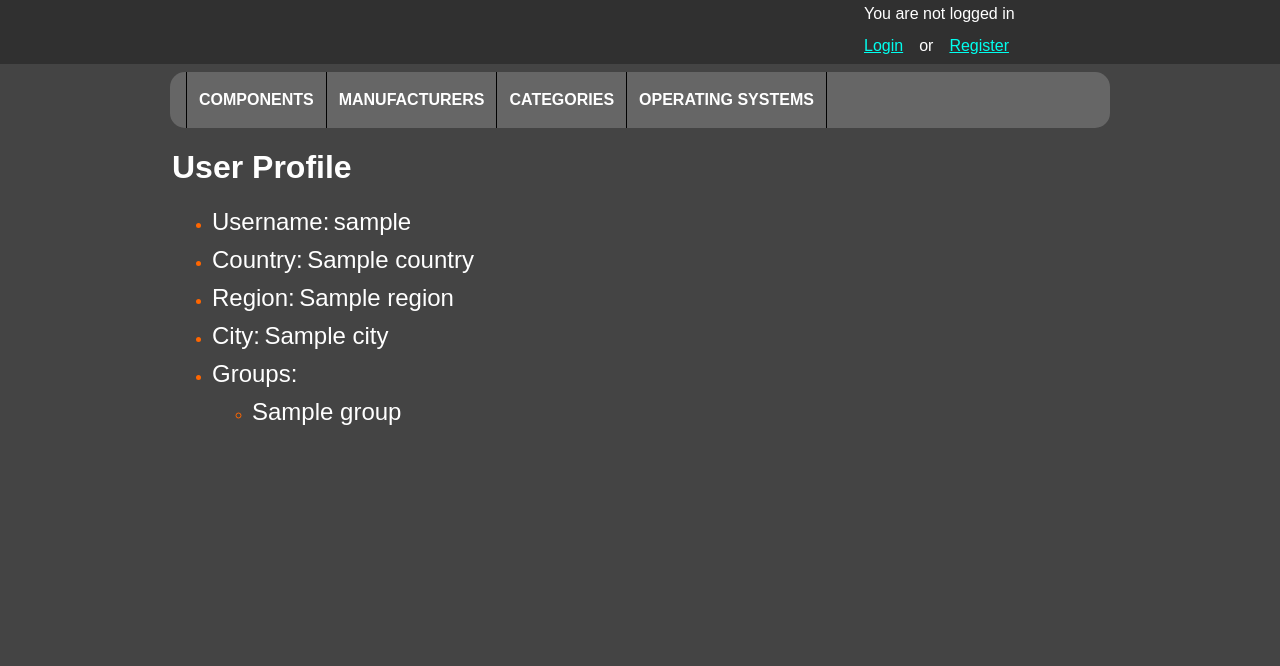
After one commit to jponf/PCnstein, a Django app: template PCnsteinapp/templates/userprofile.html in a window 1280 px wide. The commit adds this page. Shown: the top 666 px of the page. Run offline with Django 3.2, Linux system fonts and the light colour scheme; the template is opened without the code that fills it: most values are stand-ins (such as "Sample title", 1, 10 or a date in 2020).

Commit message:
Added userprofile page (also added xml and json responses)

```diff
--- a/PCnsteinapp/globdata.py
+++ b/PCnsteinapp/globdata.py
@@ -17,6 +17,9 @@ API_SUPPORTEDBY = 'supportedby'
 
 # Api operating systems entry url
 API_OS = 'os'
+
+# Api user entry url
+API_USER = 'user'
 
 # Api element creation entry point
 API_CREATE = 'create'
--- a/PCnsteinapp/models.py
+++ b/PCnsteinapp/models.py
@@ -113,6 +113,10 @@ class UserProfile(models.Model):
 	region = models.CharField(max_length=50)
 	city = models.CharField(max_length=50)
 
+	def __unicode__(self):
+		return str(self.country) + ' - ' + str(self.region) + ' - ' + \
+				str(self.city)
+
 #
 # The following instructions will automatically create a new user profile
 # when a user it's created
--- a/PCnsteinapp/templates/base.html
+++ b/PCnsteinapp/templates/base.html
@@ -61,6 +61,9 @@
 						<li><a href="/manufacturers">MANUFACTURERS</a></li>
 						<li><a href="/categories">CATEGORIES</a></li>
 						<li><a href="/os">OPERATING SYSTEMS</a></li>
+						{% if user.username and not user.is_staff %}
+						<li><a href="/user">USER PROFILE</a></li>
+						{% endif %}
 						{% if user.is_staff %}
 						<li><a href="/admin">MODIFY DATABASE</a></li>
 						{% endif %}
--- a/PCnsteinapp/templates/create.html
+++ b/PCnsteinapp/templates/create.html
@@ -1,7 +1,5 @@
 {% extends "base.html" %}
 
-
-<h1>INSERT TO DB</h1>
 
 <!--<div class="ui-widget">
     <form method="POST" action="" enctype="multipart/form-data">
@@ -36,6 +34,8 @@
     </form>
 </div>!-->
 {% block content %}
+<h1>INSERT TO DB</h1>
+
 <form method="post" action="" enctype="multipart/form-data">
     {% csrf_token %}
     {% for field in form %}
--- /dev/null
+++ b/PCnsteinapp/templates/userprofile.html
@@ -0,0 +1,44 @@
+{% extends "base.html" %}
+
+{% load staticfiles %}
+
+{% block js %}
+{% endblock %}
+
+{% block css %}
+<link rel="stylesheet" type="text/css"
+				href="{% static "css/userprofile.css" %}"/>
+{% endblock %}
+
+{% block content %}
+
+<h1>User Profile</h1>
+
+<div id='uprofile'>
+	<ul>
+		<li><span class="attr_name">Username:</span>
+			<span class="attr_value">{{ userprofile.username }}</span>
+		</li>
+
+		<li><span class="attr_name">Country:</span>
+			<span class="attr_value">{{ userprofile.country }}</span>
+		</li>
+
+		<li><span class="attr_name">Region:</span>
+			<span class="attr_value">{{ userprofile.region }}</span>
+		</li>
+
+		<li><span class="attr_name">City:</span>
+			<span class="attr_value">{{ userprofile.city }}</span>
+		</li>
+
+		<li><span class="attr_value">Groups:</span>
+			<ul>
+				{% for g in userprofile.groups %}
+				<li><span class="attr_value">{{ g }}</span></li>
+				{% endfor %}
+			</ul>
+	</ul>
+</div>
+
+{% endblock %}
--- a/static/css/component.css
+++ b/static/css/component.css
@@ -71,7 +71,7 @@
 	margin: 10px 0px 10px 0px;
 }
 
-#component_reviews textarea { width: 100%; margin-bottom: 10px;}
+#component_reviews textarea { width: 100%; margin-bottom: 10px; }
 
 #component_rating {
 	padding: 3px 10px 10px 3px;
--- /dev/null
+++ b/static/css/userprofile.css
@@ -0,0 +1,22 @@
+@charset "UTF-8";
+
+
+#username {
+	text-decoration: underline;
+	font-weight: bolder;
+}
+
+#uprofile li {
+	margin: 10px 0px 1px 0px;
+	color: #FF6600;
+}
+
+.attr_name {
+	font-size: 1.5em;
+	color: #FFF;
+}
+
+.attr_value {
+	font-size: 1.5em;
+	color: #FFF;
+}
```
Also changed, not shown: PCnstein/urls.py (+5 -2 lines), PCnsteinapp/datautils.py (+32 -1 lines), PCnsteinapp/responseutils.py (+13 -0 lines), PCnsteinapp/templates/badrequest.html (added, +16 -0 lines), PCnsteinapp/views.py (+29 -0 lines).
